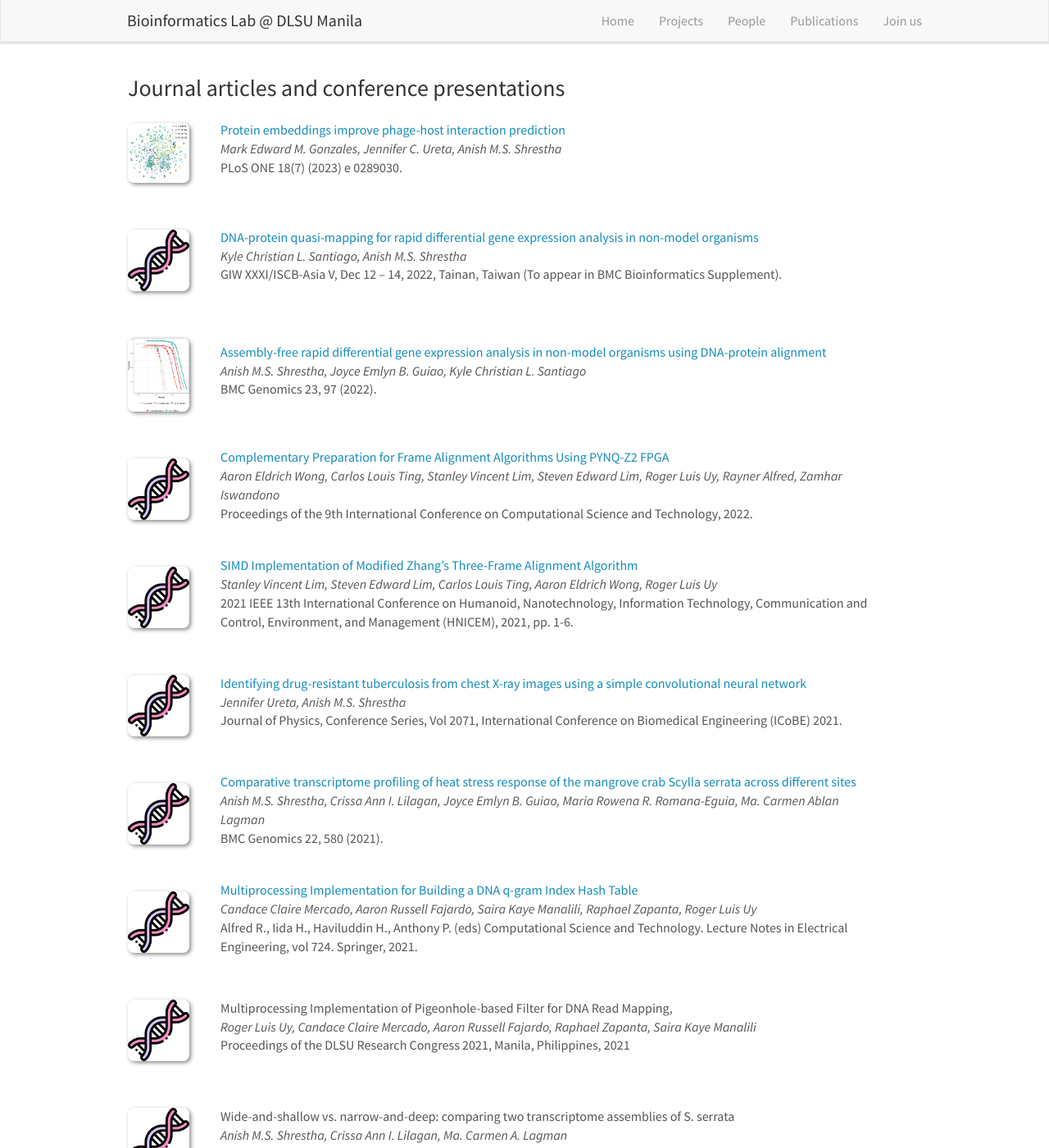
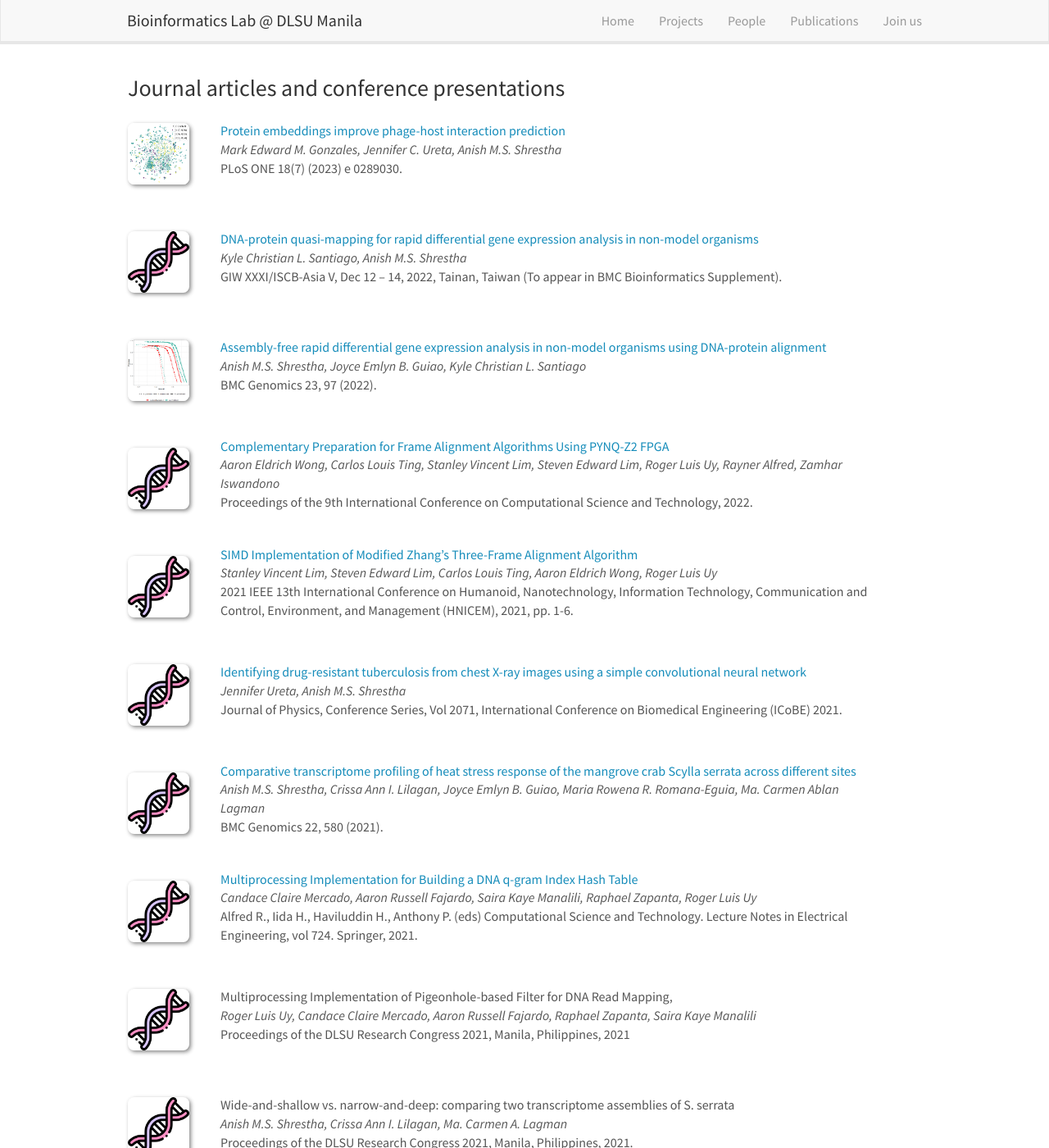
Before and after one commit to bioinfodlsu/bioinfodlsu.github.io, a Jekyll site: the page built from _pages/publications.md, in a window 1280 px wide and 1400 px high. Shown: the whole window at 82% size. Built offline with Jekyll 4.4.1, drawn with Linux system fonts in a browser that asks for light colours; nearby versions of some CDN libraries.

Commit message:
Crop publication photo to maintain 1:1 aspect ratio

```diff
--- a/_pages/publications.md
+++ b/_pages/publications.md
@@ -54,7 +54,7 @@ permalink: /publications/
 
 <div class="row flex">
 <div class="col-auto flex pub-pic">
-<img src="{{ site.url }}{{ site.baseurl }}/images/pubpic/{{ publi.image }}" style="float: left; width: 75px;" />
+<img src="{{ site.url }}{{ site.baseurl }}/images/pubpic/{{ publi.image }}" class="pub-img" />
 </div>
 <div class="col-sm-10 flex pub-text">
 {% if publi.link.url %}<a href="{{ publi.link.url }}" target="_blank">{{ publi.title }}</a> {% else %}{{ publi.title }}{% endif %}
--- a/css/main.scss
+++ b/css/main.scss
@@ -35,9 +35,6 @@ p.byline {
 
 pubtit {
 	font-weight: bold;
-}
-
-firstp {
 }
 
 .container-fluid {
@@ -122,6 +119,12 @@ body {
 	padding-left: 15px;
 }
 
+.pub-img {
+	float: left;
+	aspect-ratio: 1;
+	width: 75px;
+}
+
 .pub-text {
 	align-items: center;
 }
```
